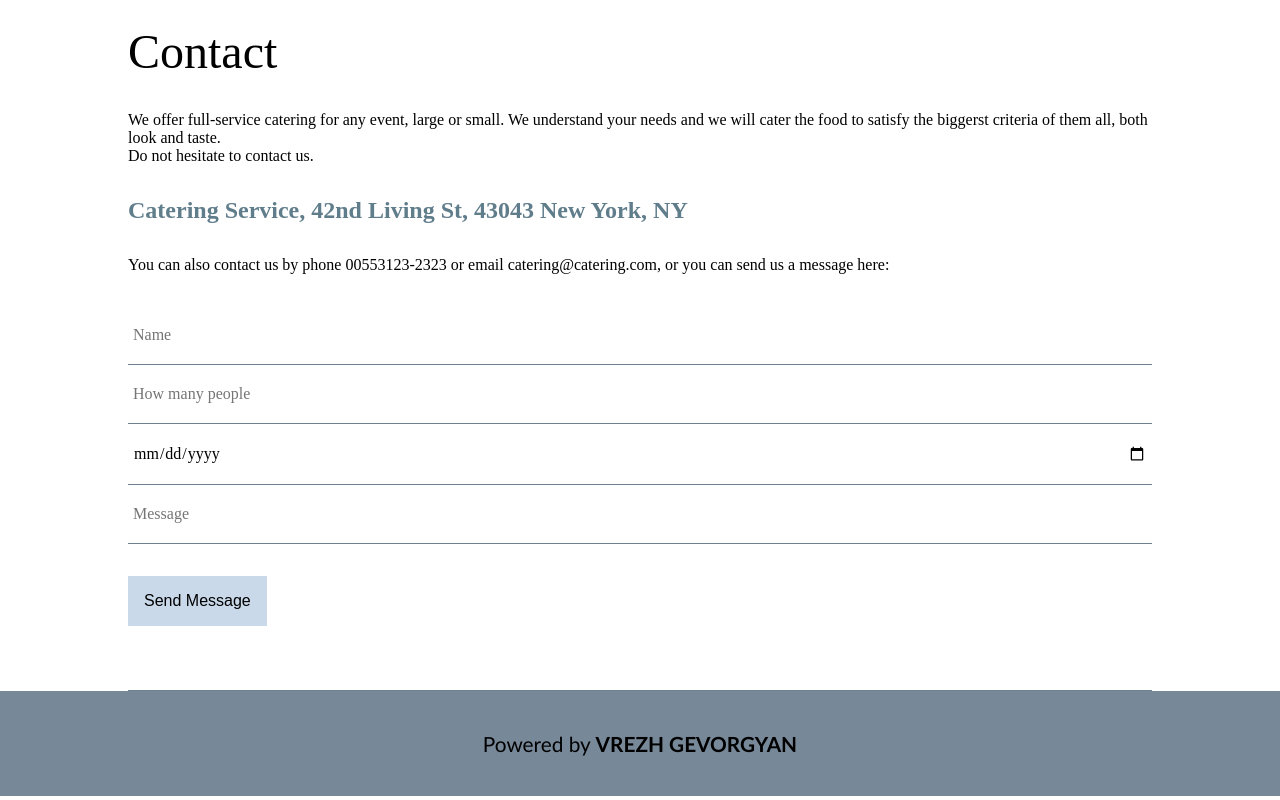
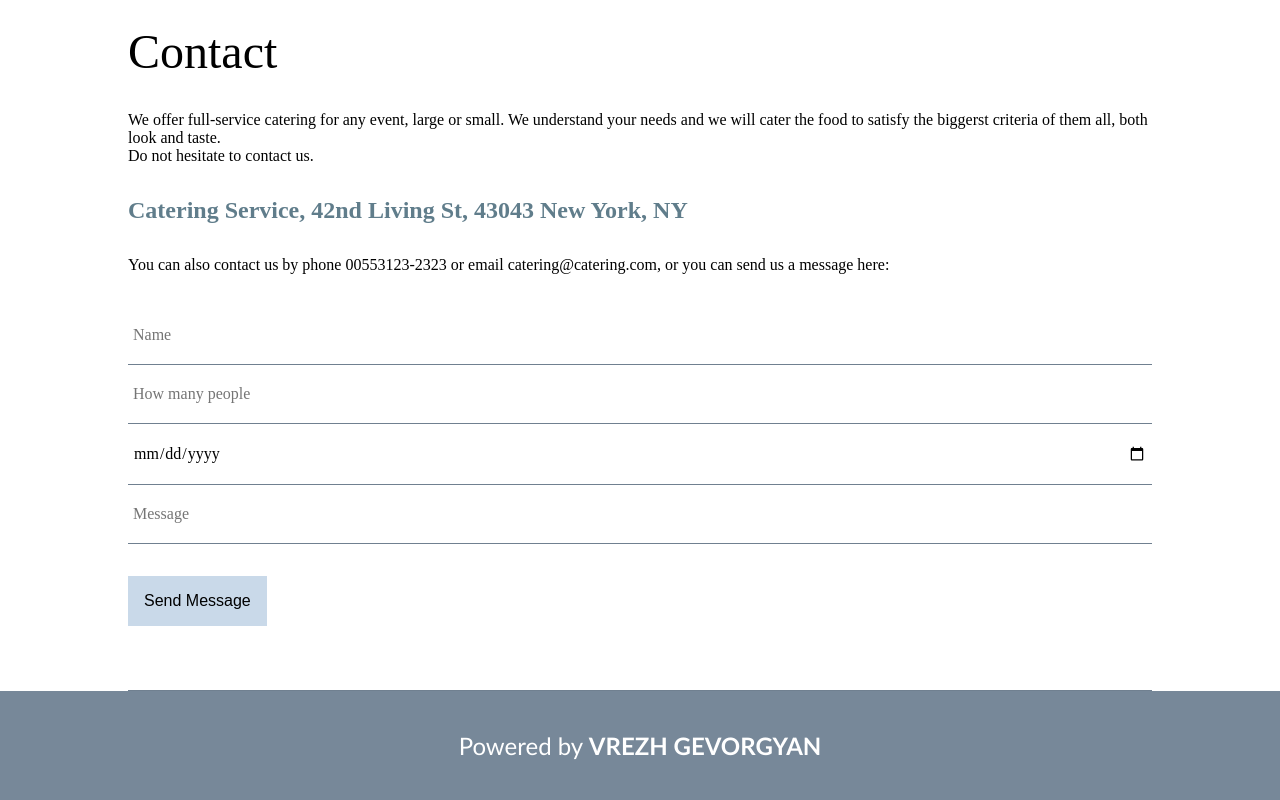
Before and after one commit to gevorgran/onlineshop, a plain HTML site: page index.html in a window 1280 px wide. Shown: the part 2442-3242 px from the top of the page. Drawn offline with Linux system fonts and the light colour scheme.

Commit message:
Add files via upload

```diff
--- a/style.css
+++ b/style.css
@@ -169,7 +169,8 @@ footer {
     margin: 0;
     padding: 40px 0;
     text-align: center;
-    font-size: 1.3rem;
+    font-size: 1.5rem;
+    color: white;
     font-family:'Trebuchet MS', 'Lucida Sans Unicode', 'Lucida Grande', 'Lucida Sans', Arial, sans-serif;
     background: lightslategray;
 }
```
